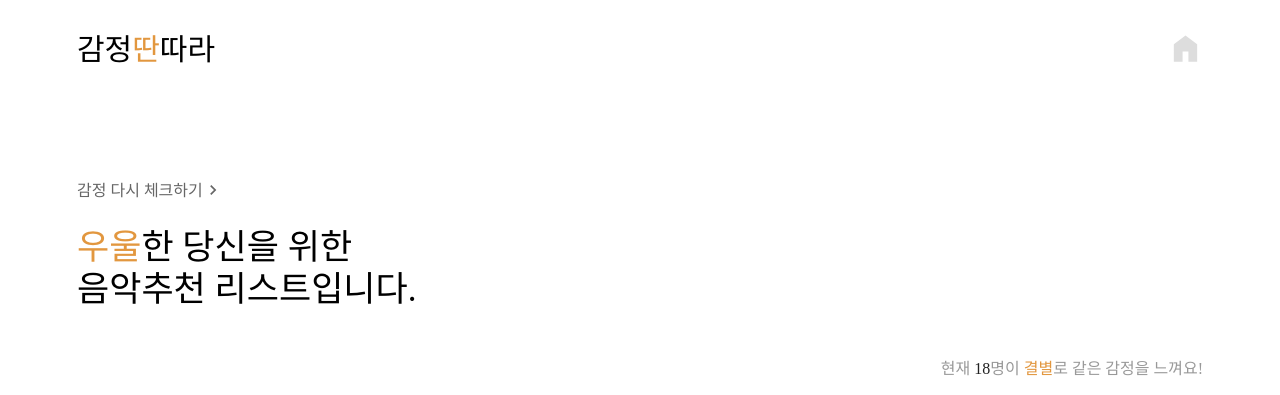
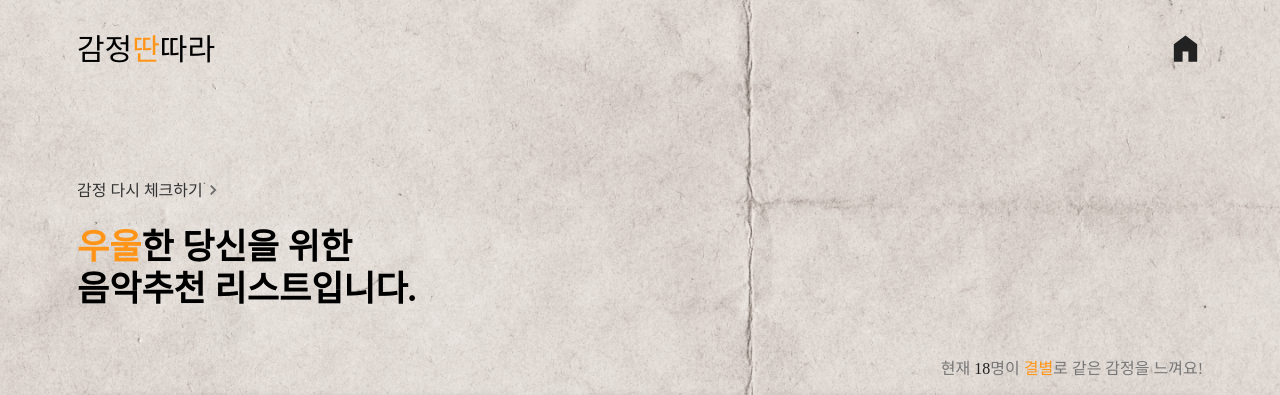
Before and after one commit to inhachoi/feel_music, a Flask app: page /music/ in a window 1280 px wide. Shown: the top 395 px of the page. Run offline with Flask 3, Linux system fonts and the light colour scheme.

Commit message:
배경 추가

```diff
--- a/static/style.css
+++ b/static/style.css
@@ -4,10 +4,13 @@
     width: 100%;
     height: 100vh;
 }
-
+#wrap.global-bg {
+    background: url('../static/global-bg.png')no-repeat center 100%;
+    background-size: cover;
+}
 /* font color */
 .point-color {
-    color: #E2973F!important;
+    color: #ff9518!important;
 }
 .btn-wrap {
     width: 100%;
@@ -39,7 +42,7 @@
     transition: all .1s ease-in-out;
 }
 .btn-wrap [class*="btn"].bg-bk:hover {
-    background: #E2973F;
+    background: #ff9d2a;
     color: #fff;
 }
 
@@ -67,7 +70,7 @@
 }
 .tit-wrap h2 {
     font-size: 35px;
-    font-weight: 400;
+    font-weight: 600;
     line-height: 1.2;
 }
 
@@ -77,7 +80,7 @@
     bottom: 5%;
     width: 100%;
     text-align: center;
-    color: #999;
+    color: #555;
 }
 .footer .logo {
     margin-bottom: 20px;
@@ -171,14 +174,14 @@
     text-align: center;
 }
 .survey-wrap.step3 .select-btn .btn:nth-child(even){
-    background:#E2973F;
+    background:#ff9d2a;
 }
 
 /* music list */
 .recheck-btn > a{
     display: flex;
     align-items: center;
-    color: #666;
+    color: #333;
 }
 .recheck-btn > a:after {
     content: '';
@@ -194,7 +197,7 @@
 .recommend-music .music-list .status {
     margin-bottom: 20px;
     text-align: right;
-    color: #999;
+    color: #777;
     font-weight: 500;
 }
 .recommend-music .music-list .status .num {
@@ -202,21 +205,26 @@
 }
 .recommend-music .music-list ul {
     display: grid;
-    grid-template-columns: repeat(6, minmax(100px, 1fr));
-    gap: 40px 20px;
+    grid-template-columns: repeat(5, minmax(100px, 1fr));
+    gap: 15px 15px;
 }
 .recommend-music .music-list li {
     transition: all .2s ease-in-out;
+    padding: 10px;
+    background: #fff;
+    border: 1px solid #eee;
+    box-shadow: 2px 2px 10px rgba(0,0,0,.2);
 }
 .recommend-music .music-list li:hover {
     transform: translateY(-5px);
-    opacity: .7;
+    box-shadow: 7px 7px 15px rgba(0,0,0,.2);
 }
 .recommend-music .music-list li > a {
     width: 100%;
 }
 .recommend-music .music-list li .cover button {
     width: 100%;
+    padding: 0;
 }
 .recommend-music .music-list li .info {
     margin-top: 10px;
@@ -492,10 +500,14 @@
         margin-top: 40px;
     }
 }
-@media(max-width: 600px) {
+@media(max-width: 700px) {
     .recommend-music .music-list ul {
         grid-template-columns: repeat(3, minmax(100px, 1fr));
+        gap: 40px 10px;
     }
+}
+@media(max-width: 600px) {
+
     .music-detail .music-wrap {
         flex-direction: column;
         align-items: center;
@@ -504,7 +516,7 @@
         margin-top: 40px;
     }
 }
-@media(max-width: 450px) {
+@media(max-width: 480px) {
     .tit-wrap p + h2 {font-size: 25px;}
     .recommend-music .music-list ul {
         grid-template-columns: repeat(2, minmax(100px, 1fr));
--- a/templates/music.html
+++ b/templates/music.html
@@ -15,7 +15,7 @@
     />
   </head>
   <body>
-    <div id="wrap">
+    <div id="wrap" class="global-bg">
         <div class="inner-wrap">
             <!-- header -->
             <header class="header">
--- a/templates/survey1.html
+++ b/templates/survey1.html
@@ -8,7 +8,7 @@
     <link rel="stylesheet" href="{{ url_for('static', filename='style.css') }}">
 </head>
 <body>
-    <div id="wrap">
+    <div id="wrap" class="global-bg">
         <!-- 설문조사 step1 -->
         <div class="survey-wrap">
             <h2 class="tit">"현재 당신의 <span class="point-color">감정</span>을 선택해주세요."</h2>
--- a/templates/survey2.html
+++ b/templates/survey2.html
@@ -8,7 +8,7 @@
     <link rel="stylesheet" href="{{ url_for('static', filename='style.css') }}">
 </head>
 <body>
-    <div id="wrap">
+    <div id="wrap" class="global-bg">
         <!-- 설문조사 step2 -->
         <div class="survey-wrap">
             <h2 class="tit">"무슨 이유로 슬프신가요"</h2>
--- a/templates/survey3.html
+++ b/templates/survey3.html
@@ -8,7 +8,7 @@
     <link rel="stylesheet" href="{{ url_for('static', filename='style.css') }}">
 </head>
 <body>
-    <div id="wrap">
+    <div id="wrap" class="global-bg">
         <!-- 설문조사 step2 -->
         <div class="survey-wrap step3">
             <h2 class="tit">"나의 <span class="emotion"><span class="point-color">우울</span>한</span> 감정은?!"</h2>
```
Also changed, not shown: database.db, static/global-bg.png (added), static/home.svg.
